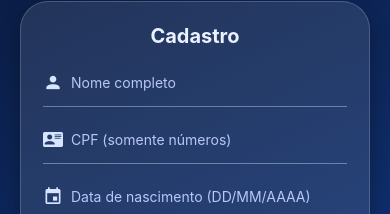
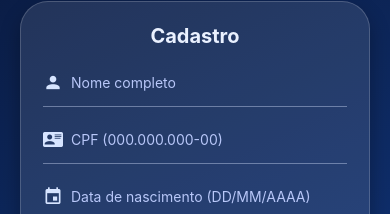
Before and after one commit to Livi4-GIT/Clinitech---Engenharia-de-Software, a React Native app in the folder apps/mobile/: screen / in a window 390 px wide. Shown: the part 81-295 px from the top of the page. Built offline with nearby package versions, Linux system fonts and the light colour scheme.

Commit message:
Campo de CPF adiciona o .  automaticamente conforme usuário digita

```diff
--- a/apps/mobile/components/CadastroUsuario.js
+++ b/apps/mobile/components/CadastroUsuario.js
@@ -40,12 +40,18 @@ export default class CadastroUsuario extends React.Component {
     const dt = new Date(yyyy, mm - 1, dd);
     return dt.getFullYear() === yyyy && dt.getMonth() === mm - 1 && dt.getDate() === dd;
   };
-
   formatarDataInput = (v) => {
     const d = this.somenteDigitos(v).slice(0, 8);
     if (d.length <= 2) return d;
     if (d.length <= 4) return `${d.slice(0, 2)}/${d.slice(2)}`;
     return `${d.slice(0, 2)}/${d.slice(2, 4)}/${d.slice(4, 8)}`;
+  };
+  formatarCPF = (v) => {
+    const d = this.somenteDigitos(v).slice(0, 11);
+    if (d.length <= 3) return d;
+    if (d.length <= 6) return `${d.slice(0, 3)}.${d.slice(3)}`;
+    if (d.length <= 9) return `${d.slice(0, 3)}.${d.slice(3, 6)}.${d.slice(6)}`;
+    return `${d.slice(0, 3)}.${d.slice(3, 6)}.${d.slice(6, 9)}-${d.slice(9, 11)}`;
   };
 
   gravar = async () => {
@@ -166,15 +172,21 @@ export default class CadastroUsuario extends React.Component {
                 value: nome,
                 onChangeText: (v) => this.setState({ nome: v }),
               })}
-              {this.Input({
-                icon: "card-account-details",
-                placeholder: "CPF (somente números)",
-                keyboardType: "number-pad",
-                value: cpf,
-                onChangeText: (v) => this.setState({ cpf: this.somenteDigitos(v) }),
-                maxLength: 11,
-              })}
-              {/* Data com máscara DD/MM/AAAA */}
+
+              <View style={styles.inputWrap}>
+                <MaterialCommunityIcons name="card-account-details" size={20} color="#d6e4ff" style={{ marginRight: 8 }} />
+                <TextInput
+                  style={styles.input}
+                  placeholder="CPF (000.000.000-00)"
+                  placeholderTextColor="#b8c7f8"
+                  keyboardType="number-pad"
+                  value={cpf}
+                  onChangeText={(v) => this.setState({ cpf: this.formatarCPF(v) })}
+                  maxLength={14}
+                  autoCapitalize="none"
+                />
+              </View>
+
               <View style={styles.inputWrap}>
                 <MaterialCommunityIcons name="calendar" size={20} color="#d6e4ff" style={{ marginRight: 8 }} />
                 <TextInput
```
